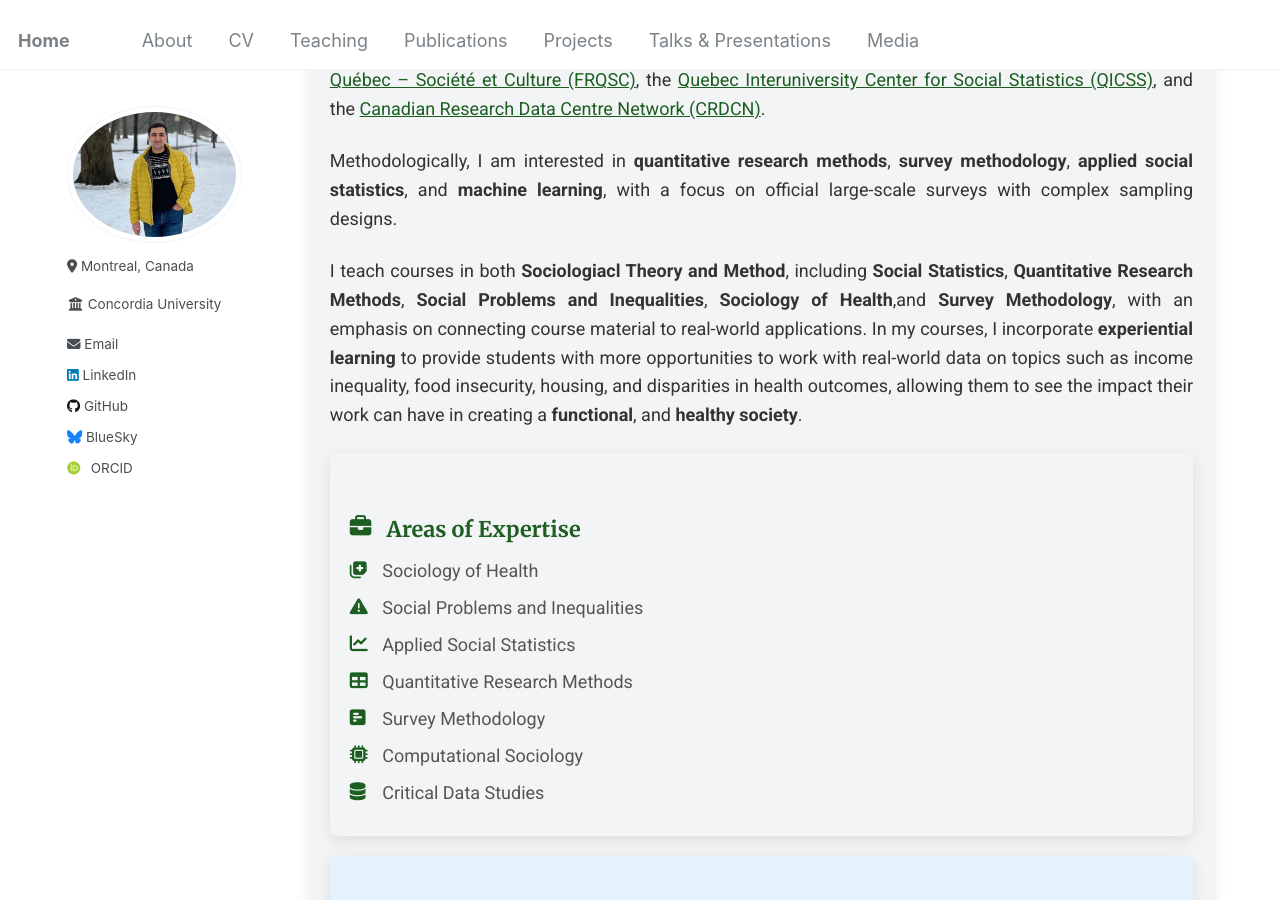
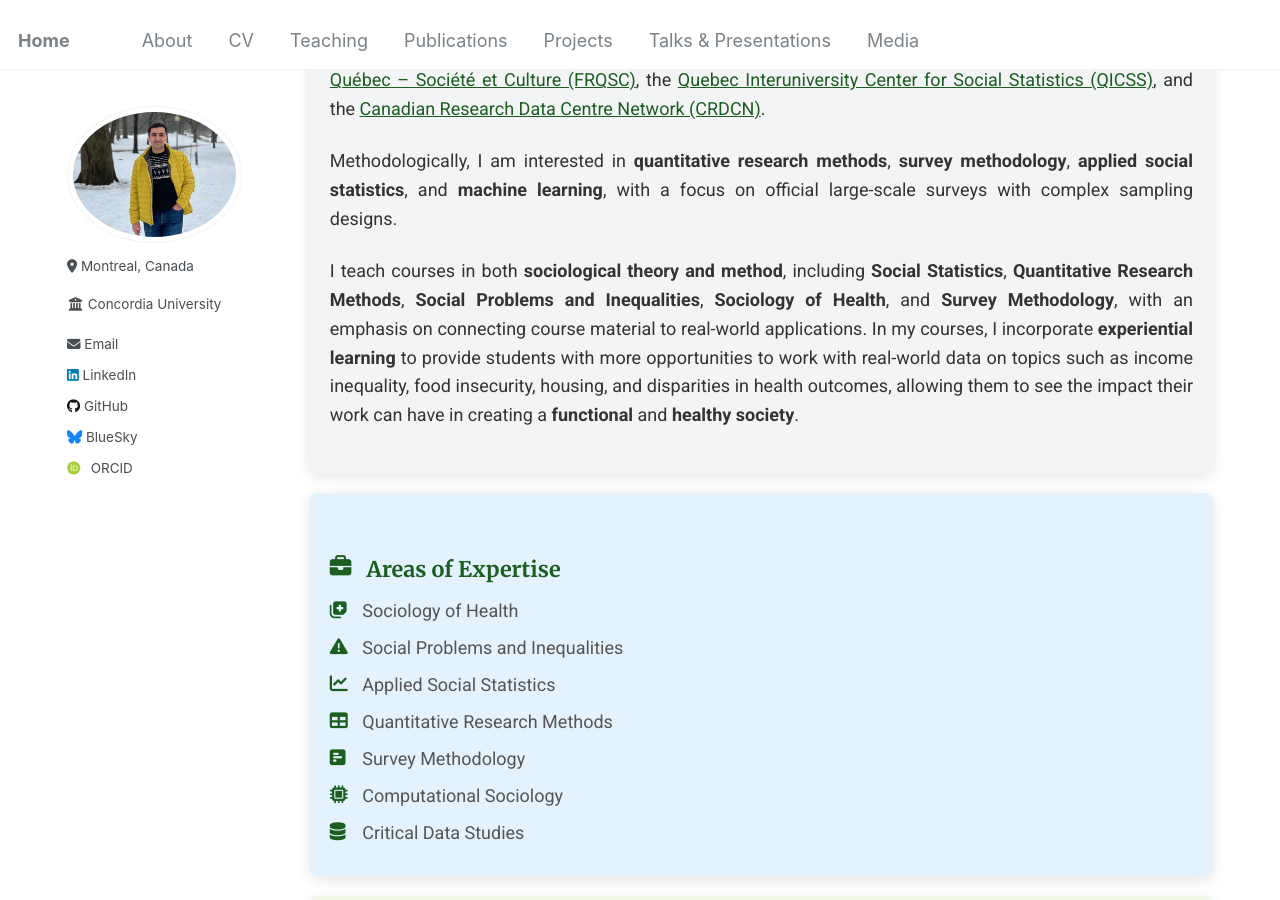
Before and after one commit to Mohsnmonji/mohsnmonji.github.io, a Jekyll site: the page built from about-me.md, in a window 1280 px wide and 900 px high, scrolled down 343 px. Built offline with Jekyll 4.4.1, drawn with Linux system fonts in a browser that asks for light colours; some web fonts are replaced.

Commit message:
Update about-me.md

```diff
--- a/about-me.md
+++ b/about-me.md
@@ -92,6 +92,7 @@ author_profile: true
     and a <strong>CRDCN Emerging Scholar</strong> at the
     <a href="https://crdcn.ca" target="_blank">Canadian Research Data Centre Network (CRDCN)</a>. My doctoral research is focused on the
     <strong>social determinants of mental health</strong> and population-level <strong>disparities in mental health outcomes</strong>, particularly psychological distress, anxiety, and depression among <strong>youth</strong> and <strong>young adults</strong> in Canada.
+  </p>
 
   <p>
     My doctoral research has been supported by funding from
@@ -107,8 +108,10 @@ author_profile: true
   </p>
 
   <p>
-    I teach courses in both <strong>Sociologiacl Theory and Method</strong>, including <strong>Social Statistics</strong>, <strong>Quantitative Research Methods</strong>, <strong>Social Problems and Inequalities</strong>, <strong>Sociology of Health</strong>,and <strong>Survey Methodology</strong>, with an emphasis on connecting course material to real-world applications. In my courses, I incorporate <strong>experiential learning</strong> to provide students with more opportunities to work with real-world data on topics such as income inequality, food insecurity, housing, and disparities in health outcomes, allowing them to see the impact their work can have in creating a <strong>functional</strong>, and <strong>healthy society</strong>.
-</p>
+    I teach courses in both <strong>sociological theory and method</strong>, including <strong>Social Statistics</strong>,
+    <strong>Quantitative Research Methods</strong>, <strong>Social Problems and Inequalities</strong>, <strong>Sociology of Health</strong>, and <strong>Survey Methodology</strong>, with an emphasis on connecting course material to real-world applications. In my courses, I incorporate <strong>experiential learning</strong> to provide students with more opportunities to work with real-world data on topics such as income inequality, food insecurity, housing, and disparities in health outcomes, allowing them to see the impact their work can have in creating a <strong>functional</strong> and <strong>healthy society</strong>.
+  </p>
+</div>
 
 <div class="card">
   <h3><i class="fas fa-briefcase icon"></i> Areas of Expertise</h3>
@@ -129,4 +132,4 @@ author_profile: true
     Feel free to reach out if you’re interested in my research, teaching, or potential collaborations!
     You can contact me at <span class="email">𝐦𝐨𝐡𝐬𝐞𝐧.𝐦𝐨𝐧𝐣𝐢@𝐜𝐨𝐧𝐜𝐨𝐫𝐝𝐢𝐚.𝐜𝐚</span>.
   </p>
- </div>
+</div>
```
